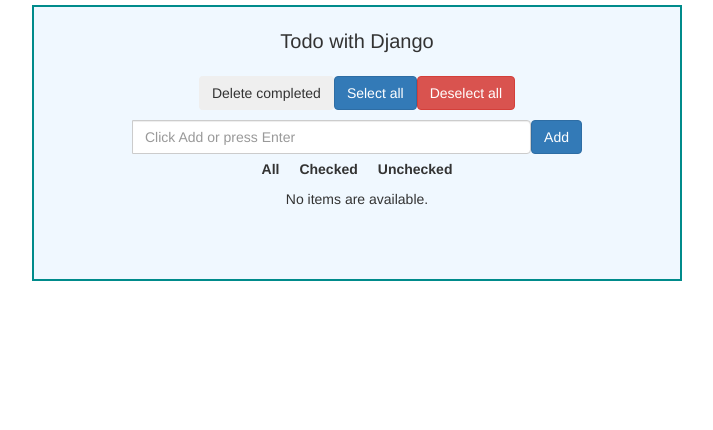
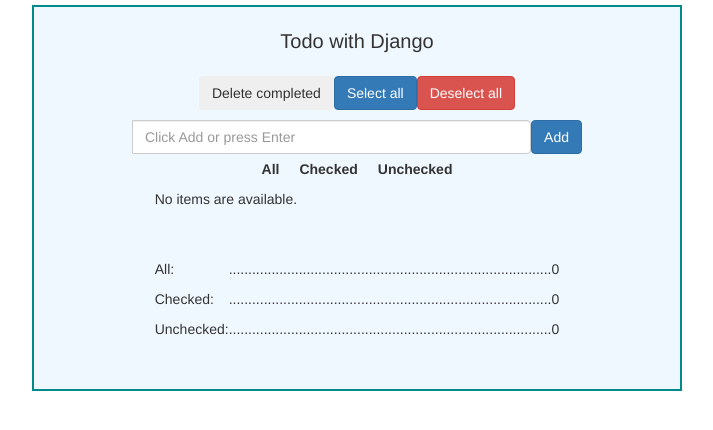
Before and after one commit to ithingo/django-todo, a Django app: page / in a window 1280 px wide. Shown: the top 430 px of the page, without its empty margins (283-996 px from the left). Run offline with Django 3.2, Linux system fonts and the light colour scheme; data that the repository does not hold is empty; some libraries are stand-ins or nearby versions.

Commit message:
Added counters for every task status

```diff
--- a/polls/templates/polls/index.html
+++ b/polls/templates/polls/index.html
@@ -118,33 +118,25 @@
                     </ul>
                 {% endif %}
             </div>
+
+            <ul class="panel__counter list-group counter">
+                <li>
+                    <p class="counter__label">All:</p>
+                    <p class="counter__value">{{ counters.all }}</p>
+                </li>
+
+                <li>
+                    <p class="counter__label">Checked:</p>
+                    <p class="counter__value">{{ counters.checked }}</p>
+                </li>
+
+                <li>
+                    <p class="counter__label">Unchecked:</p>
+                    <p class="counter__value">{{ counters.unchecked }}</p>
+                </li>
+            </ul>
         </div>
     </div>
-
-
-
-
-
-                    {#                <ul id="panel_counter" class="panel__counter list-group counter">#}
-{#                    {% for tab_form in tab_switch_forms %}#}
-{#                        <li>#}
-{#                            <div id="counter_label_all" class=" counter__label">All:</div>#}
-{#                            <div class="counter__value">0</div>#}
-{#                            <div id="{{ tab_form.id }}"></div>#}
-{#                            <div class="counter_label">{{ tab_form.count }}</div>#}
-{#                        </li>#}
-
-{#                    {% endfor %}#}
-{#                        <li>#}
-{#                            <div id="counter_label_checked" class=" counter__label">Checked:</div>#}
-{#                            <div class="counter__value">0</div>#}
-{#                        </li>#}
-{#                        <li>#}
-{#                            <div id="counter_label_unchecked" class=" counter__label">Unchecked:</div>#}
-{#                            <div class="counter__value">0</div>#}
-{#                        </li>#}
-{#                </ul>#}
-
 
     <style>
         .form {
--- a/polls/views.py
+++ b/polls/views.py
@@ -19,9 +19,9 @@ class MyBaseTemplateView(View):
         """Gets all task items"""
         return TodoItem.objects.all().order_by('id')
 
-    def __get_checked_objects(self):
+    def __get_objects_by_checked(self, checked):
         """Gets all task items"""
-        return TodoItem.objects.filter(checked=True)
+        return TodoItem.objects.filter(checked=checked)
 
     def __get_object(self, pk):
         """Gets single task by primary key (id)"""
@@ -52,7 +52,7 @@ class MyBaseTemplateView(View):
 
     def __delete_all(self):
         """Deletes all tasks"""
-        tasks = self.__get_checked_objects()
+        tasks = self.__get_objects_by_checked(checked=True)
         tasks.delete()
 
     def __get_paginated_list(self, request, task_list):
@@ -75,6 +75,16 @@ class MyBaseTemplateView(View):
         input_text = re.sub(r'</?[a-zA-Z]*>', '', input_text)
         return input_text
 
+    def __get_counters(self):
+        all_count = self.__get_all_objects().count()
+        checked_count = self.__get_objects_by_checked(checked=True).count()
+        unchecked_count = self.__get_objects_by_checked(checked=False).count()
+        return {
+            'all': all_count,
+            'checked': checked_count,
+            'unchecked': unchecked_count,
+        }
+
     # HTML forms support only GET and POST methods
 
     def get(self, request):
@@ -96,12 +106,14 @@ class MyBaseTemplateView(View):
                 task_list = task_list.filter(checked=False)
 
         task_list_paginated = self.__get_paginated_list(request, task_list)
+        template = self.template_name
+        counters = self.__get_counters()
 
-        template = self.template_name
         context = {
             'tab_switch_form': tab_switch_form,
             'new_item_form': new_item_form,
             'task_list': task_list_paginated,
+            'counters': counters,
         }
         return render(request, template, context)
 
@@ -148,11 +160,13 @@ class MyBaseTemplateView(View):
         task_list = self.__get_all_objects()
 
         task_list_paginated = self.__get_paginated_list(request, task_list)
+        template = self.template_name
+        counters = self.__get_counters()
 
-        template = self.template_name
         context = {
             'tab_switch_form': tab_switch_form,
             'new_item_form': new_item_form,
             'task_list': task_list_paginated,
+            'counters': counters,
         }
         return render(request, template, context)
```
